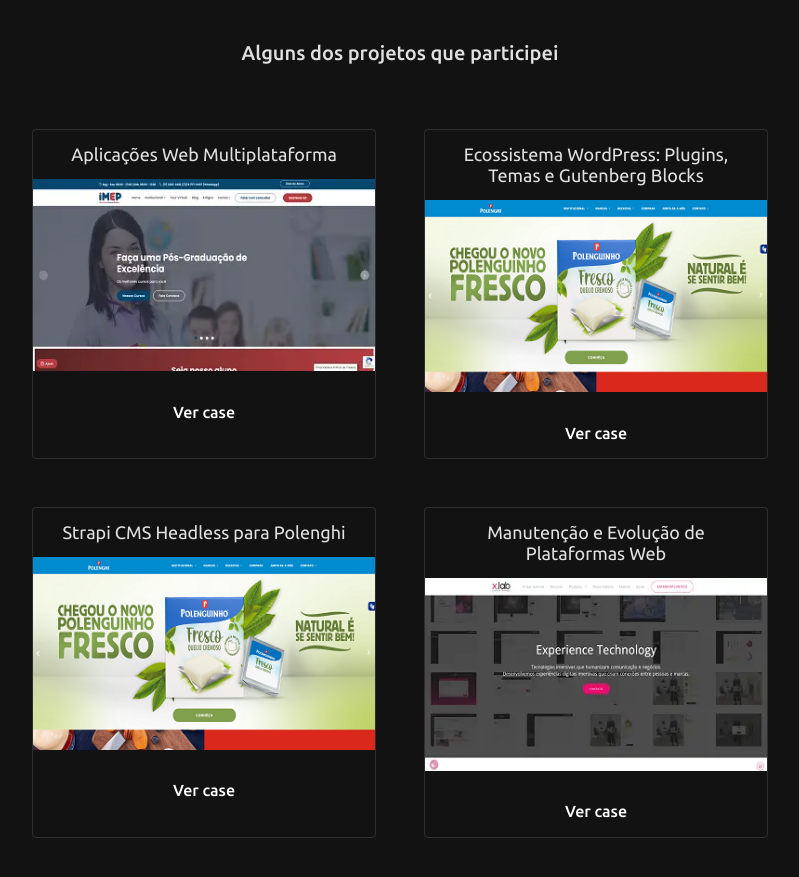
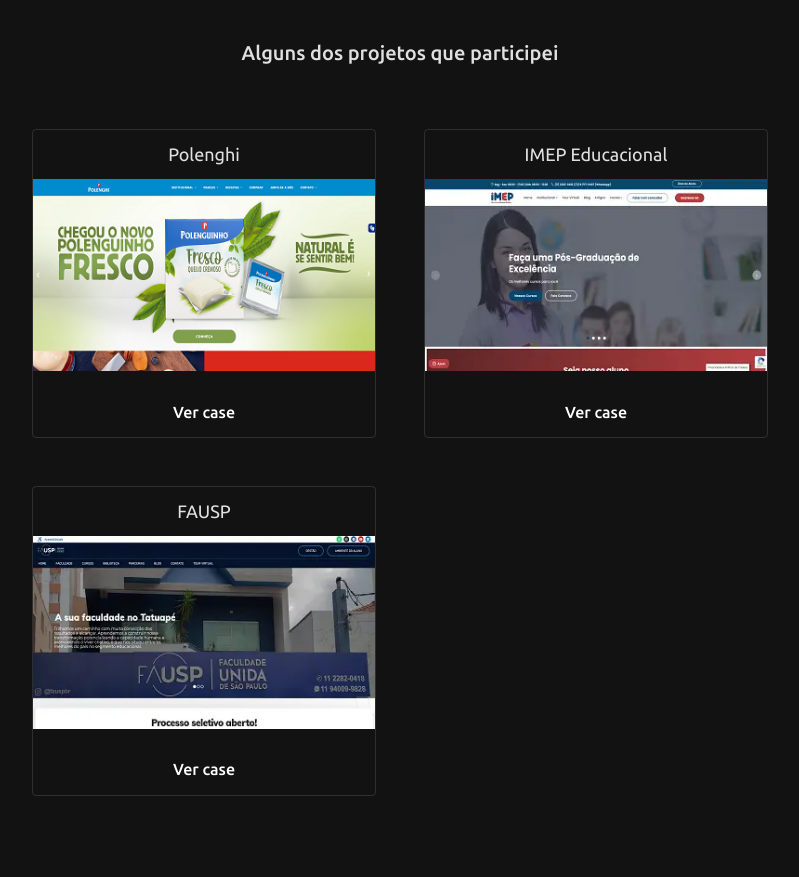
Before and after one commit to AndrewCrescencio/andrewcrescencio, a Next.js app: page / in a window 1280 px wide. Shown: the part 3480-4357 px from the top of the page, without its empty margins (240-1039 px from the left). Built offline with nearby package versions, Linux system fonts and the light colour scheme.

Commit message:
feat(data): update project portfolio with real projects and links

```diff
--- a/src/data/index.js
+++ b/src/data/index.js
@@ -87,108 +87,82 @@
 
 export const projects = [
   {
-    id: "multiplatform-web-apps",
-    slug: "aplicacoes-multiplataforma",
-    title: "Aplicações Web Multiplataforma",
-    shortDescription: "Desenvolvimento e manutenção de aplicações web usando Vue.js, Nuxt.js e Angular para diferentes clientes e necessidades de negócio.",
-    description: "Desenvolvimento de aplicações web multiplataforma atendendo diferentes clientes. Utilização de Vue.js, Nuxt.js e Angular para criar interfaces ricas, performáticas e escaláveis. Trabalho em equipe com code reviews e práticas de qualidade de código.",
-    type: "Web Apps / Frontend",
+    id: "polenghi",
+    slug: "polenghi",
+    title: "Polenghi",
+    shortDescription: "Desenvolvimento do site institucional da Polenghi com Strapi CMS headless e frontend em Vue/Nuxt, incluindo modelagem de conteúdo, APIs customizadas e integração completa.",
+    description: "Implementação completa do site da Polenghi: configuração e customização do Strapi CMS como headless CMS, modelagem de content-types para conteúdo institucional e produtos, desenvolvimento de plugins e middlewares customizados, criação de APIs REST/GraphQL performáticas, e integração com frontend desacoplado em Vue.js/Nuxt.js.",
+    type: "Web Institucional / Headless CMS",
     role: "Desenvolvedor Frontend",
     company: "Catskillet",
     period: "2021 – 2023",
-    technologies: ["Vue.js", "Nuxt.js", "Angular", "TypeScript", "JavaScript"],
-    challenge: "Entregar aplicações web de qualidade para diferentes clientes com stacks variadas (Vue, Nuxt, Angular), mantendo consistência de código, performance e boas práticas.",
-    solution: "Desenvolvimento seguindo padrões de cada framework; code reviews rigorosos; componentização reutilizável; testes automatizados; integração contínua.",
+    technologies: ["Strapi CMS", "Vue.js", "Nuxt.js", "Node.js", "TypeScript", "REST API", "GraphQL", "PostgreSQL"],
+    challenge: "Estruturar um CMS headless flexível para o site institucional da Polenghi, com schemas para conteúdo dinâmico, validações, permissões e lógica de negócio customizada, garantindo performance e escalabilidade.",
+    solution: "Modelagem de content-types e componentes reutilizáveis no Strapi; plugins customizados para funcionalidades específicas; middlewares para autenticação e validação; customização de controllers/services; documentação de APIs para consumo pelo frontend Nuxt.",
     results: [
-      "Entrega de múltiplas aplicações web para diferentes clientes",
-      "Codebase consistente e manutenível across stacks",
-      "Performance otimizada nas aplicações entregues",
+      "Site institucional Polenghi no ar com CMS headless",
+      "Schemas flexíveis para conteúdo institucional e catálogo de produtos",
+      "Plugins e middlewares reutilizáveis para futuras expansões",
+      "APIs documentadas e otimizadas para frontend",
     ],
     metrics: [],
-    image: "/images/imep-preview.webp",
+    image: "/images/polenghi-preview.png",
     gallery: [],
-    projectLink: null,
+    projectLink: "https://www.polenghi.com.br/",
     repositoryLink: null,
     confidential: false,
     featured: true,
   },
   {
-    id: "wordpress-ecosystem",
-    slug: "ecossistema-wordpress",
-    title: "Ecossistema WordPress: Plugins, Temas e Gutenberg Blocks",
-    shortDescription: "Desenvolvimento e manutenção de plugins customizados, temas e blocos Gutenberg para WordPress, estendendo a plataforma para necessidades específicas de clientes.",
-    description: "Criação de soluções personalizadas no ecossistema WordPress: plugins com funcionalidades específicas, temas responsivos e blocos Gutenberg customizados para editores de conteúdo. Integração com APIs externas e customização de fluxos editoriais.",
-    type: "WordPress / CMS",
+    id: "imep-educacional",
+    slug: "imep-educacional",
+    title: "IMEP Educacional",
+    shortDescription: "Desenvolvimento e manutenção da plataforma educacional IMEP, com aplicações web multiplataforma usando Vue.js, Nuxt.js e Angular para gestão acadêmica e portal do aluno.",
+    description: "Desenvolvimento contínuo de aplicações web para a plataforma IMEP Educacional: portal do aluno, sistema de gestão acadêmica, interfaces administrativas e funcionalidades de matrícula. Utilização de Vue.js, Nuxt.js e Angular para criar interfaces ricas, performáticas e escaláveis, com code reviews e práticas de qualidade.",
+    type: "Plataforma Educacional / Web Apps",
     role: "Desenvolvedor Frontend",
     company: "Catskillet",
     period: "2021 – 2023",
-    technologies: ["WordPress", "PHP", "JavaScript", "Gutenberg", "React", "ACF", "WooCommerce"],
-    challenge: "Estender o WordPress além do padrão com plugins, temas e blocos Gutenberg customizados, mantendo compatibilidade, performance e experiência do editor.",
-    solution: "Desenvolvimento seguindo WordPress Coding Standards; blocos Gutenberg com React; temas child e customizados; plugins modulares; integração com APIs REST e GraphQL.",
+    technologies: ["Vue.js", "Nuxt.js", "Angular", "TypeScript", "JavaScript", "REST API"],
+    challenge: "Entregar aplicações web de qualidade para plataforma educacional com stacks variadas (Vue, Nuxt, Angular), mantendo consistência de código, performance e boas práticas em ambiente de múltiplos produtos.",
+    solution: "Desenvolvimento seguindo padrões de cada framework; code reviews rigorosos; componentização reutilizável; testes automatizados; integração contínua; monitoramento de performance.",
     results: [
-      "Plugins customizados para necessidades específicas de negócio",
-      "Temas responsivos e performáticos",
-      "Blocos Gutenberg melhorando experiência editorial",
-      "Integrações com serviços externos via APIs",
+      "Portal do aluno e gestão acadêmica funcionando em produção",
+      "Codebase consistente e manutenível across stacks",
+      "Performance otimizada nas aplicações entregues",
+      "Novas features entregues continuamente para plataforma educacional",
     ],
     metrics: [],
-    image: "/images/polenghi-preview.png",
+    image: "/images/imep-preview.webp",
     gallery: [],
-    projectLink: null,
+    projectLink: "https://imepeducacional.com.br/",
     repositoryLink: null,
     confidential: false,
     featured: true,
   },
   {
-    id: "strapi-cms-integrations",
-    slug: "integracoes-strapi-cms",
-    title: "Strapi CMS Headless para Polenghi",
-    shortDescription: "Implementação e customização de Strapi CMS headless para o site da Polenghi: schemas, plugins, middlewares e APIs para alimentar frontend desacoplado.",
-    description: "Configuração e extensão do Strapi CMS como headless CMS para o site da Polenghi: modelagem de content-types (schemas), desenvolvimento de plugins customizados, middlewares para lógica de negócio, customização de controllers e services, integração com frontend Vue/Nuxt.",
-    type: "Headless CMS / Backend Integration",
+    id: "fausp",
+    slug: "fausp",
+    title: "FAUSP",
+    shortDescription: "Desenvolvimento do site da Faculdade de Arquitetura e Urbanismo da USP (FAUSP) com WordPress, temas customizados, blocos Gutenberg e integrações específicas para conteúdo acadêmico.",
+    description: "Criação do site institucional da FAUSP no ecossistema WordPress: desenvolvimento de tema customizado responsivo, blocos Gutenberg personalizados para conteúdo acadêmico e institucional, plugins para funcionalidades específicas da faculdade, e integração com sistemas internos da USP.",
+    type: "WordPress / Site Institucional",
     role: "Desenvolvedor Frontend",
     company: "Catskillet",
     period: "2021 – 2023",
-    technologies: ["Strapi CMS", "Node.js", "JavaScript", "REST API", "GraphQL", "PostgreSQL", "MongoDB"],
-    challenge: "Estruturar Strapi CMS como backend headless para o site da Polenghi, com schemas flexíveis para conteúdo institucional, validações, permissões e lógica de negócio customizada.",
-    solution: "Modelagem de content-types e componentes; plugins customizados para funcionalidades específicas; middlewares para autenticação e validação; customização de controllers/services; documentação de APIs para consumo pelo frontend.",
+    technologies: ["WordPress", "PHP", "JavaScript", "Gutenberg", "React", "ACF", "CSS/SCSS"],
+    challenge: "Construir site institucional robusto no WordPress para a FAUSP, com blocos Gutenberg customizados para necessidades acadêmicas específicas, tema performático e integrações com sistemas da USP.",
+    solution: "Tema child customizado otimizado; blocos Gutenberg com React para conteúdo acadêmico; plugins modulares para funcionalidades específicas; integração com APIs da USP; seguir WordPress Coding Standards.",
     results: [
-      "CMS headless configurado e customizado para o site Polenghi",
-      "Schemas flexíveis para conteúdo institucional e produtos",
-      "Plugins e middlewares reutilizáveis",
-      "APIs documentadas e performáticas para frontend",
+      "Site institucional FAUSP no ar com WordPress",
+      "Blocos Gutenberg customizados para conteúdo acadêmico",
+      "Tema responsivo e performático",
+      "Integrações com sistemas internos da USP",
     ],
     metrics: [],
-    image: "/images/polenghi-preview.png",
+    image: "/images/fausp-preview.webp",
     gallery: [],
-    projectLink: null,
-    repositoryLink: null,
-    confidential: false,
-    featured: true,
-  },
-  {
-    id: "web-platforms-maintenance",
-    slug: "manutencao-evolucao-plataformas",
-    title: "Manutenção e Evolução de Plataformas Web",
-    shortDescription: "Sustentação contínua de aplicações web existentes: correções, melhorias de performance, novas funcionalidades e atualizações de dependências.",
-    description: "Manutenção evolutiva e corretiva de plataformas web em produção. Correção de bugs críticos, otimização de performance (Core Web Vitals), implementação de novas features solicitadas pelos clientes, atualizações de dependências e migrações de versões de frameworks.",
-    type: "Manutenção / Evolução / Frontend",
-    role: "Desenvolvedor Frontend",
-    company: "Catskillet",
-    period: "2021 – 2023",
-    technologies: ["Vue.js", "Nuxt.js", "Angular", "TypeScript", "Webpack", "Vite", "Cypress", "Jest"],
-    challenge: "Manter plataformas legadas e atuais funcionando em produção enquanto evoluem: correções urgentes, melhorias contínuas, atualizações de stack sem quebrar funcionalidades existentes.",
-    solution: "Monitoramento de erros; testes de regressão; atualizações incrementais de dependências; refatoração pontual; documentação técnica; deploy seguro com rollback.",
-    results: [
-      "Plataformas estáveis e performáticas em produção",
-      "Bugs críticos resolvidos com SLA adequado",
-      "Dependências atualizadas regularmente",
-      "Novas features entregues continuamente",
-    ],
-    metrics: [],
-    image: "/images/xlab-preview.webp",
-    gallery: [],
-    projectLink: null,
+    projectLink: "https://fausp.edu.br/",
     repositoryLink: null,
     confidential: false,
     featured: true,
```
